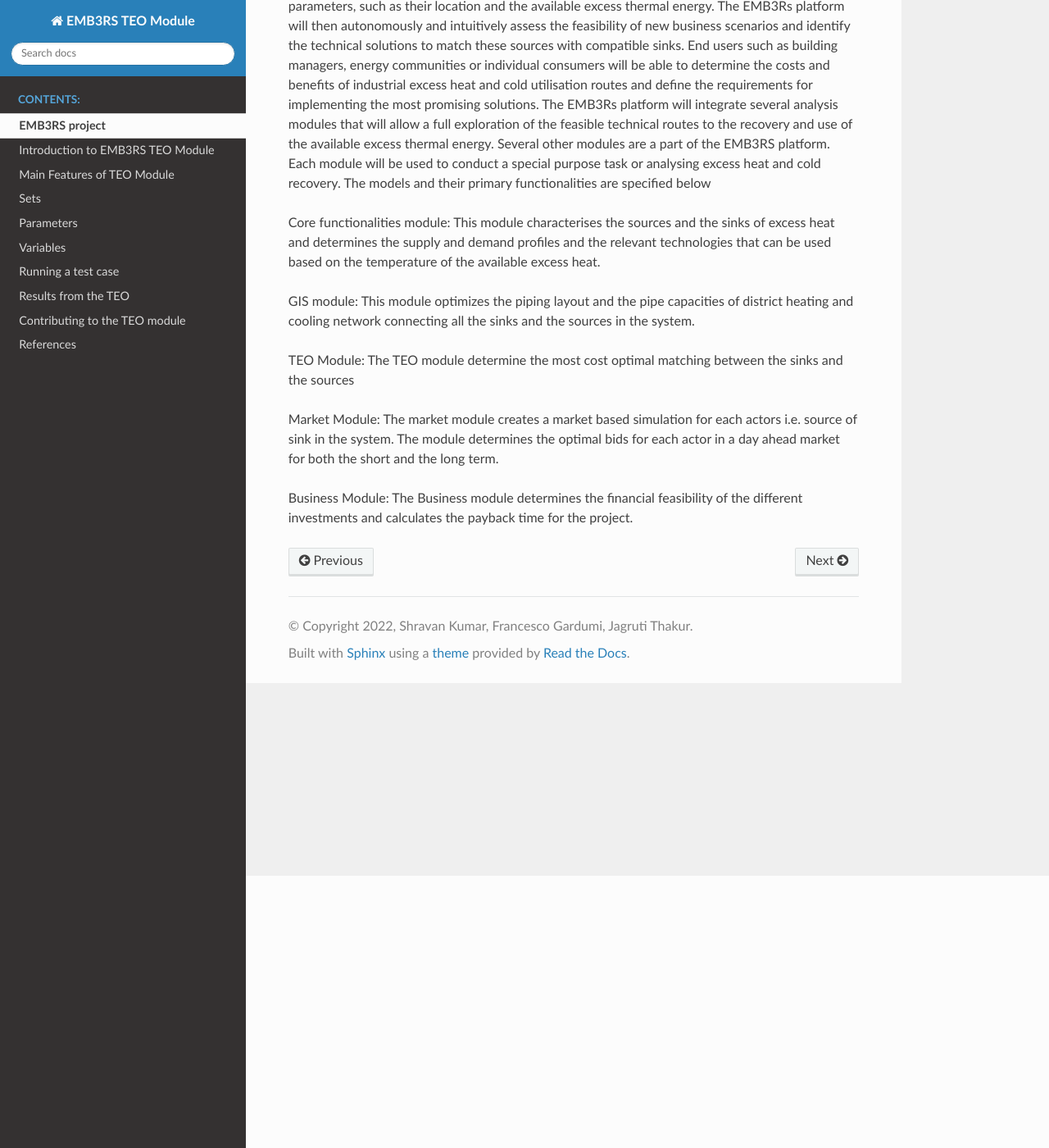
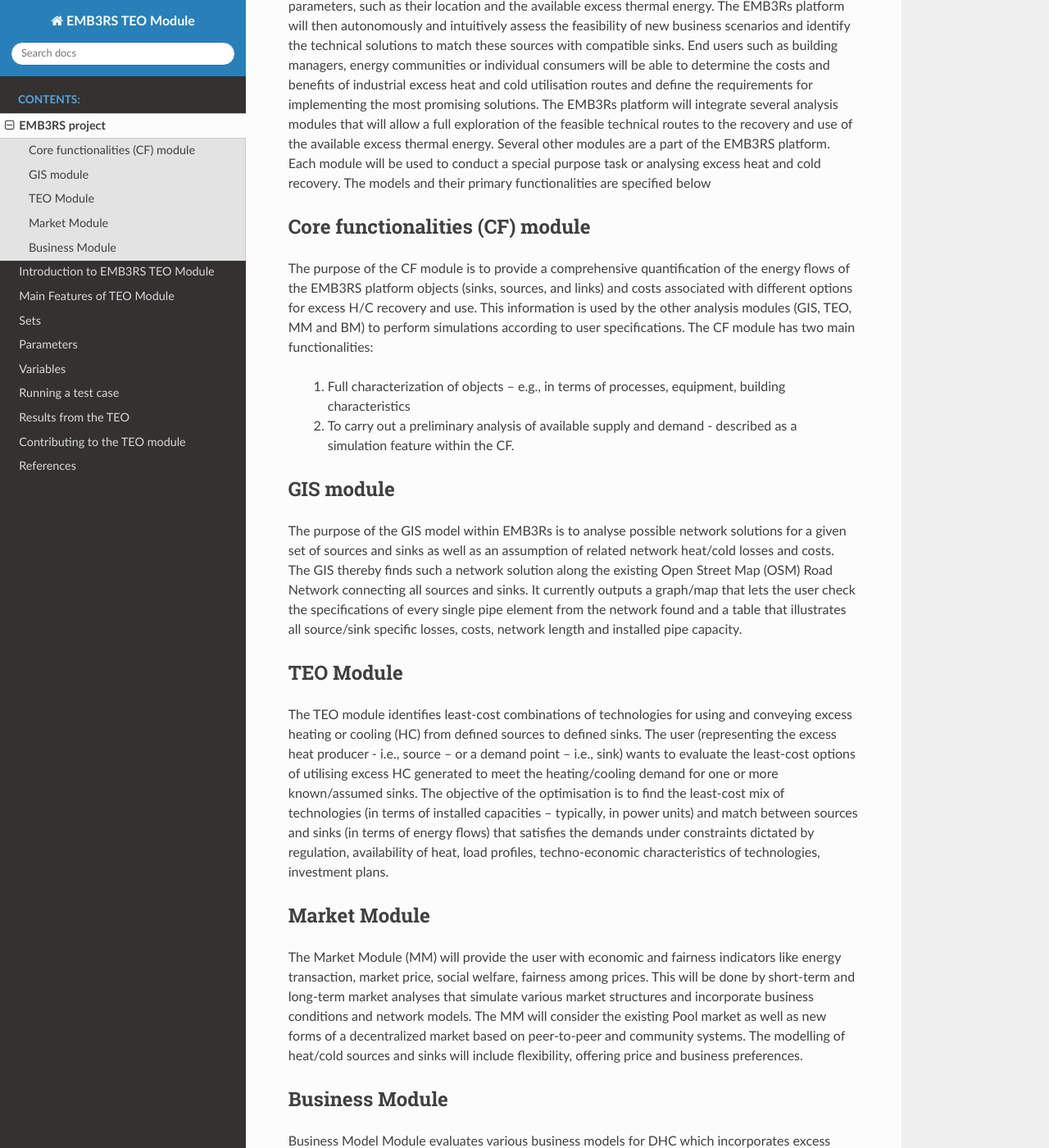
Before and after one commit to ShravanKumar23/EMB3RS-TEO-Module, a Sphinx documentation site: the page built from docs/source/EMB3RS.rst, in a window 1280 px wide and 1400 px high, scrolled down 332 px. Shown: the whole window at 82% size. Built offline with Sphinx 7.4.7 and the Read the Docs theme 2.0.0, drawn with Linux system fonts in a browser that asks for light colours; some of the changed text lies outside the part shown.

Commit message:
Create EMB3RS.rst

```diff
--- a/docs/source/EMB3RS.rst
+++ b/docs/source/EMB3RS.rst
@@ -6,12 +6,25 @@ EMB3Rs (“User-driven Energy-Matching & Business Prospection Tool for Industria
 
 Users, like industries and other sources that produce excess heat, will provide the essential parameters, such as their location and the available excess thermal energy. The EMB3Rs platform will then autonomously and intuitively assess the feasibility of new business scenarios and identify the technical solutions to match these sources with compatible sinks. End users such as building managers, energy communities or individual consumers will be able to determine the costs and benefits of industrial excess heat and cold utilisation routes and define the requirements for implementing the most promising solutions. The EMB3Rs platform will integrate several analysis modules that will allow a full exploration of the feasible technical routes to the recovery and use of the available excess thermal energy. Several other modules are a part of the EMB3RS platform. Each module will be used to conduct a special purpose task or analysing excess heat and cold recovery. The models and their primary functionalities are specified below
 
-Core functionalities module: This module characterises the sources and the sinks of excess heat and determines the supply and demand profiles and the relevant technologies that can be used based on the temperature of the available excess heat.
+Core functionalities (CF) module
+##############################
+The purpose of the CF module is to provide a comprehensive quantification of the energy flows of the EMB3RS platform objects (sinks, sources, and links) and costs associated with different options for excess H/C recovery and use. This information is used by the other analysis modules (GIS, TEO, MM and BM) to perform simulations according to user specifications. The CF module has two main functionalities:
 
-GIS module: This module optimizes the piping layout and the pipe capacities of district heating and cooling network connecting all the sinks and the sources in the system.
+  1.	Full characterization of objects – e.g., in terms of processes, equipment, building characteristics
+  2.	To carry out a preliminary analysis of available supply and demand - described as a simulation feature within the CF.
 
-TEO Module: The TEO module determine the most cost optimal matching between the sinks and the sources
+GIS module
+##########
+The purpose of the GIS model within EMB3Rs is to analyse possible network solutions for a given set of sources and sinks as well as an assumption of related network heat/cold losses and costs. The GIS thereby finds such a network solution along the existing Open Street Map (OSM) Road Network connecting all sources and sinks. It currently outputs a graph/map that lets the user check the specifications of every single pipe element from the network found and a table that illustrates all source/sink specific losses, costs, network length and installed pipe capacity.
 
-Market Module: The market module creates a market based simulation for each actors i.e. source of sink in the system. The module determines the optimal bids for each actor in a day ahead market for both the short and the long term.
+TEO Module
+###########
+The TEO module identifies least-cost combinations of technologies for using and conveying excess heating or cooling (HC) from defined sources to defined sinks. The user (representing the excess heat producer - i.e., source – or a demand point – i.e., sink) wants to evaluate the least-cost options of utilising excess HC generated to meet the heating/cooling demand for one or more known/assumed sinks. The objective of the optimisation is to find the least-cost mix of technologies (in terms of installed capacities – typically, in power units) and match between sources and sinks (in terms of energy flows) that satisfies the demands under constraints dictated by regulation, availability of heat, load profiles, techno-economic characteristics of technologies, investment plans.
 
-Business Module: The Business module determines the financial feasibility of the different investments and calculates the payback time for the project.
+Market Module
+##############
+The Market Module (MM) will provide the user with economic and fairness indicators like energy transaction, market price, social welfare, fairness among prices. This will be done by short-term and long-term market analyses that simulate various market structures and incorporate business conditions and network models. The MM will consider the existing Pool market as well as new forms of a decentralized market based on peer-to-peer and community systems. The modelling of heat/cold sources and sinks will include flexibility, offering price and business preferences.
+
+Business Module
+###############
+Business Model Module evaluates various business models for DHC which incorporates excess heat. This is done by calculating matrices like Net Present Value (NPV), Levelized Cost of Heat (LCOH) and Internal Rate of Return (IRR) under different ownership structures and market frameworks.
```
